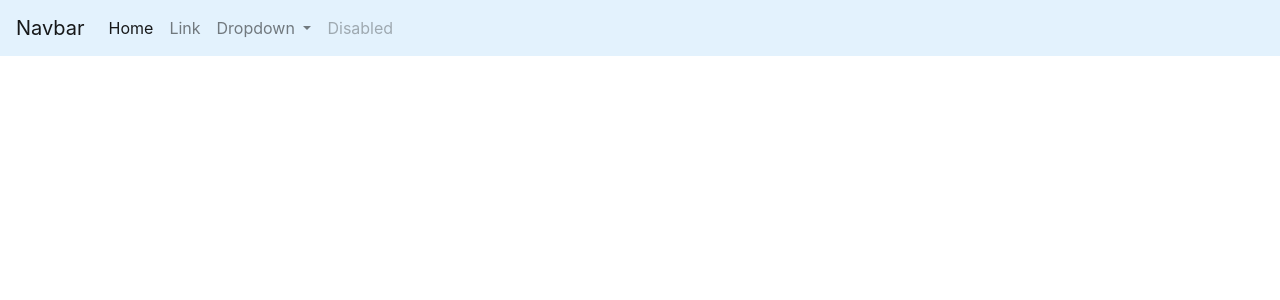
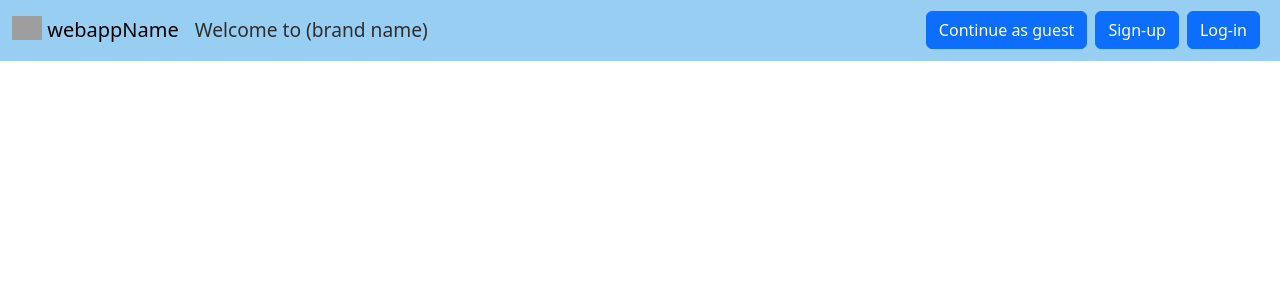
Before and after one commit to BenCode18/CS_NEA_Project_Code, a Flask app: page / in a window 1280 px wide. Shown: the top 300 px of the page. Run offline with Flask 3, Linux system fonts and the light colour scheme; grey boxes are pictures that could not be loaded.

Commit message:
Base of all my pages and more.

```diff
--- a/main.py
+++ b/main.py
@@ -2,13 +2,29 @@ from flask import Flask, render_template
 
 app = Flask(__name__)
 
-@app.route("/home")
-def websiteHomePage():
-    return render_template("website_home_page.html")
+@app.route("/")
+def initialHomepage():
+    return render_template("initial_homepage.html")
 
-@app.route("/")
+@app.route("/log-in/")
+def logInPage():
+    return render_template("log-in_page.html")
+
+@app.route("/sign-up/")
+def signUpPage():
+    return render_template("sign-up_page.html")
+
+@app.route("/melody_builder/")
 def melodyBuilder():
     return render_template("melody_builder.html")
 
+@app.route("/user_homepage/")
+def userHomepage():
+    return render_template("user_homepage.html")
+
+@app.route("/piece_output/")
+def pieceOutputPage():
+    return render_template("piece_output_page.html")
+
 if __name__ == "__main__":
     app.run(debug=True)
--- a/templates/base.html
+++ b/templates/base.html
@@ -1,53 +1,74 @@
 <!DOCTYPE html>
-<html>
+<html lang="en">
     <head>
+        <!-- to ensure proper rendering and touch zooming for mobile devices -->
+        <meta name="viewport" content="width=device-width, initial-scale=1">
+        <!-- specifies the character set used, UTF-8 character set covers almost all the characters and symbols in the world -->
+        <meta charset="UTF-8">
+
+        <link rel="cssStyleSheet" type="text/css" href="cssStyleSheet.css">
+
+        <!-- Latest compiled and minified CSS -->
+        <link href="https://cdn.jsdelivr.net/npm/bootstrap@5.3.2/dist/css/bootstrap.min.css" rel="stylesheet">
+
+        <!-- Latest compiled JavaScript -->
+        <script src="https://cdn.jsdelivr.net/npm/bootstrap@5.3.2/dist/js/bootstrap.bundle.min.js"></script>
+
         <title>{% block title %}{% endblock %}</title>
-    <link rel="stylesheet" href="https://cdn.jsdelivr.net/npm/bootstrap@4.3.1/dist/css/bootstrap.min.css" integrity="sha384-ggOyR0iXCbMQv3Xipma34MD+dH/1fQ784/j6cY/iJTQUOhcWr7x9JvoRxT2MZw1T" crossorigin="anonymous">
+
     </head>
 
     <body>
-    <nav class="navbar navbar-expand-lg navbar-light" style="background-color: #e3f2fd;">
-        <a class="navbar-brand" href="\home">Navbar</a>
-        <button class="navbar-toggler" type="button" data-toggle="collapse" data-target="#navbarSupportedContent" aria-controls="navbarSupportedContent" aria-expanded="false" aria-label="Toggle navigation">
+
+        <nav class="navbar navbar-expand-lg" style="background-color: #99cef3;">
+        <!-- initialising the navbar,
+        "navbar-expand-lg" wraps the navbar for responsive collapsing/expanding, the navbar is in the expanded state for large screens -->
+            <div class="container-fluid">
+            <!-- fluid container is used to accomodate for differently sized screens -->
+                {% block navbarLogo %}{% endblock %}
+                    <img src="#" alt="Logo" width="30" height="24" class="d-inline-block align-text-top">
+                    webappName
+                    <!-- To add the logo and name of company next to the logo -->
+                </a>
+                <button class="navbar-toggler" type="button" data-bs-toggle="collapse" data-bs-target="#navbarText" aria-controls="navbarText" aria-expanded="false" aria-label="Toggle navigation">
+                <!-- creating the button, tagerting it to "#navbarSupportedContent" -->
                     <span class="navbar-toggler-icon"></span>
+                    <!-- gives the button the toggle icon image -->
                 </button>
-
-        <div class="collapse navbar-collapse" id="navbarSupportedContent">
-          <ul class="navbar-nav mr-auto">
-            <li class="nav-item active">
-              <a class="nav-link" href="#">Home <span class="sr-only">(current)</span></a>
-            </li>
-            <li class="nav-item">
-              <a class="nav-link" href="#">Link</a>
-            </li>
-            <li class="nav-item dropdown">
-              <a class="nav-link dropdown-toggle" href="#" id="navbarDropdown" role="button" data-toggle="dropdown" aria-haspopup="true" aria-expanded="false">
-                Dropdown
-              </a>
-              <div class="dropdown-menu" aria-labelledby="navbarDropdown">
-                <a class="dropdown-item" href="#">Action</a>
-                <a class="dropdown-item" href="#">Another action</a>
-                <div class="dropdown-divider"></div>
-                <a class="dropdown-item" href="#">Something else here</a>
+                <span class="navbar-text" style="color: #2e2e2e; font-weight: 500; font-size: 1.5vw;">
+                <!-- I have adjusted the text colour as I found the default to be too light,
+                the "font-weight" as I wished for the text to be bold but not as thick as the defualt bold weight,
+                the text's size as I found the default was too small. I used "1.5vw" as this is a scalable font size,
+                "2vw" means 2 "view point units" (2% of the viewpoint width) -->
+                    {% block pageName %}{% endblock %}
+                </span>
+                <div class="collapse navbar-collapse justify-content-end" id="navbarText">
+                <!-- I added "justify-content-end" to move the buttons to the right side of the navbar -->
+                    {% block pieceNameForm %}{% endblock %}
+                    <!-- this form is currently only used in melody_builder.html -->
+                    <ul class="navbar-nav">
+                    <!-- "navbar-nav" bootstrap class to style a list as a navigation bar,
+                    sets the list to display horizontaly and removes the default list styles (eg bullet points).
+                     -->
+                        {% block navButtons %}{% endblock %}
+                        <!-- this block will contain the buttons on the navbar,
+                        the buttons will be different depending on the current page -->
+                    </ul>
                 </div>
-            </li>
-            <li class="nav-item">
-              <a class="nav-link disabled" href="#" tabindex="-1" aria-disabled="true">Disabled</a>
-            </li>
-          </ul>
-          </form>
             </div>
         </nav>
-    <!    https://getbootstrap.com/docs/4.3/components/navbar/    >
-
-    {% block content %}
-    {% endblock %}
-    <script src="https://code.jquery.com/jquery-3.3.1.slim.min.js" integrity="sha384-q8i/X+965DzO0rT7abK41JStQIAqVgRVzpbzo5smXKp4YfRvH+8abtTE1Pi6jizo" crossorigin="anonymous"></script>
-    <script src="https://cdn.jsdelivr.net/npm/popper.js@1.14.7/dist/umd/popper.min.js" integrity="sha384-UO2eT0CpHqdSJQ6hJty5KVphtPhzWj9WO1clHTMGa3JDZwrnQq4sF86dIHNDz0W1" crossorigin="anonymous"></script>
-    <script src="https://cdn.jsdelivr.net/npm/bootstrap@4.3.1/dist/js/bootstrap.min.js" integrity="sha384-JjSmVgyd0p3pXB1rRibZUAYoIIy6OrQ6VrjIEaFf/nJGzIxFDsf4x0xIM+B07jRM" crossorigin="anonymous"></script>
-
-</body>
 
 
 
+        <script src="https://cdn.jsdelivr.net/npm/@popperjs/core@2.9.2/dist/umd/popper.min.js" integrity="sha384-IQsoLXl5PILFhosVNubq5LC7Qb9DXgDA9i+tQ8Zj3iwWAwPtgFTxbJ8NT4GN1R8p" crossorigin="anonymous"></script>
+        <script src="https://cdn.jsdelivr.net/npm/bootstrap@5.0.2/dist/js/bootstrap.min.js" integrity="sha384-cVKIPhGWiC2Al4u+LWgxfKTRIcfu0JTxR+EQDz/bgldoEyl4H0zUF0QKbrJ0EcQF" crossorigin="anonymous"></script>
+        <!-- scripts required for bootstrap v5.0-->
+    </body>
 </html>
+
+
+
+
+
+
+            <!-- {% block navbar %}{% endblock %} -->
--- /dev/null
+++ b/templates/initial_homepage.html
@@ -0,0 +1,27 @@
+{% extends "base.html" %}
+
+{% block title %}Website Home Page{% endblock %}
+
+{% block navbarLogo %}
+<a class="navbar-brand">
+<!-- I have used inheritence for this anchor element as the href will be different depending on the page -->
+<!-- I have removed the " href="" " from this anchor tag as I do not wish for clicking the button to take the user to a different webpage-->
+{% endblock %}
+
+{% block pageName %}
+Welcome to (brand name)
+{% endblock %}
+
+{% block navButtons %}
+<li class="nav-item me-auto">
+<!-- "me-auto" to space the buttons evenly within the navbar (pushing them to the right) -->
+    <a class="btn btn-primary me-2" href="/melody_builder" role="button">Continue as guest</a>
+<!-- "me-2" adds a margin of 8 pixels to the right side of the button -->
+</li>
+<li class="nav-item me-auto">
+    <a class="btn btn-primary me-2" href="/sign-up" role="button">Sign-up</a>
+</li>
+<li class="nav-item me-auto">
+    <a class="btn btn-primary me-2" href="/log-in" role="button">Log-in</a>
+</li>
+{% endblock %}
--- a/templates/melody_builder.html
+++ b/templates/melody_builder.html
@@ -1,2 +1,27 @@
 {% extends "base.html" %}
+
 {% block title %}Melody Builder Homepage{% endblock %}
+
+{% block navbarLogo %}
+<a class="navbar-brand">
+<!-- I have removed the " href="" " from this anchor tag as I do not wish for clicking the button to take the user to a different webpage-->
+{% endblock %}
+
+{% block pageName %}
+Melody Builder
+{% endblock %}
+
+{% block pieceNameForm %}
+<form class="d-flex" role="search" id="searchForm">
+    <input class="form-control me-2" type="text" placeholder="Name of piece:" aria-label="Name" form="searchForm">
+    <button id="searchSubmit" style="display: none;" type="submit" form="searchForm"></button>
+    <!-- Hidden submit button (because of the "style="display: none;"") -->
+</form>
+{% endblock %}
+
+{% block navButtons %}
+<li class="nav-item me-auto">
+    <a class="btn btn-primary me-2" href="/user_homepage" role="button">Save for later</a>
+<!-- This button will be more complex to code as it must trigger the process of saving the work-->
+</li>
+{% endblock %}
--- a/templates/website_home_page.html
+++ /dev/null
@@ -1,5 +0,0 @@
-{% extends "base.html" %}
-{% block title %}Website Home Page{% endblock %}
-{% block content %}
-<h1>Welcome to the website homepage</h1>
-{% endblock %}
```
Also changed, not shown: mainCSCoursework.py (+2 -14 lines), templates/log-in_page.html (added, +21 -0 lines), templates/piece_output_page.html (added, +19 -0 lines), templates/practiceBase.html (added, +53 -0 lines), templates/sign-up_page.html (added, +21 -0 lines), templates/user_homepage.html (added, +18 -0 lines). Lines whose indentation alone changed are shown as unchanged.
